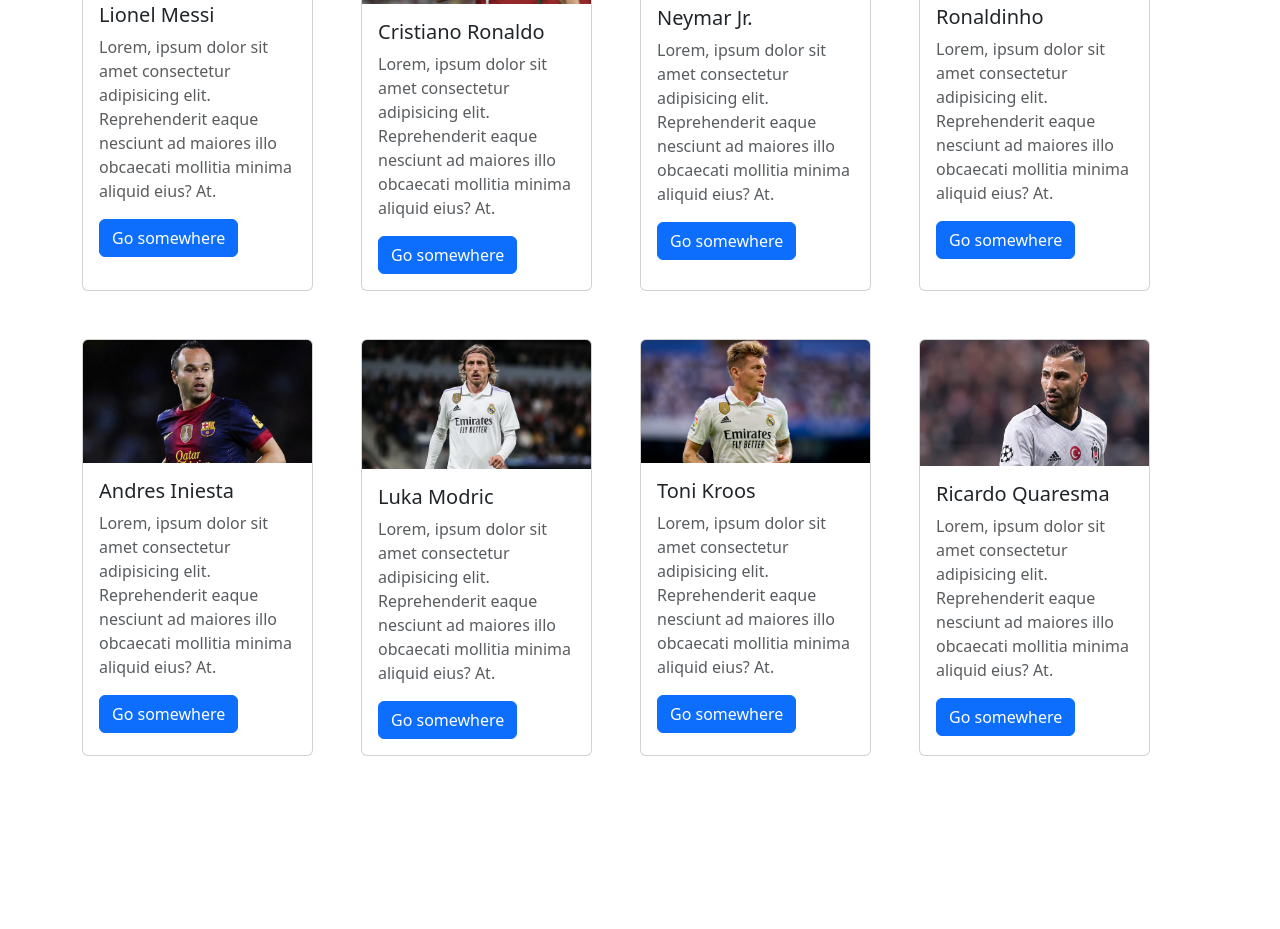
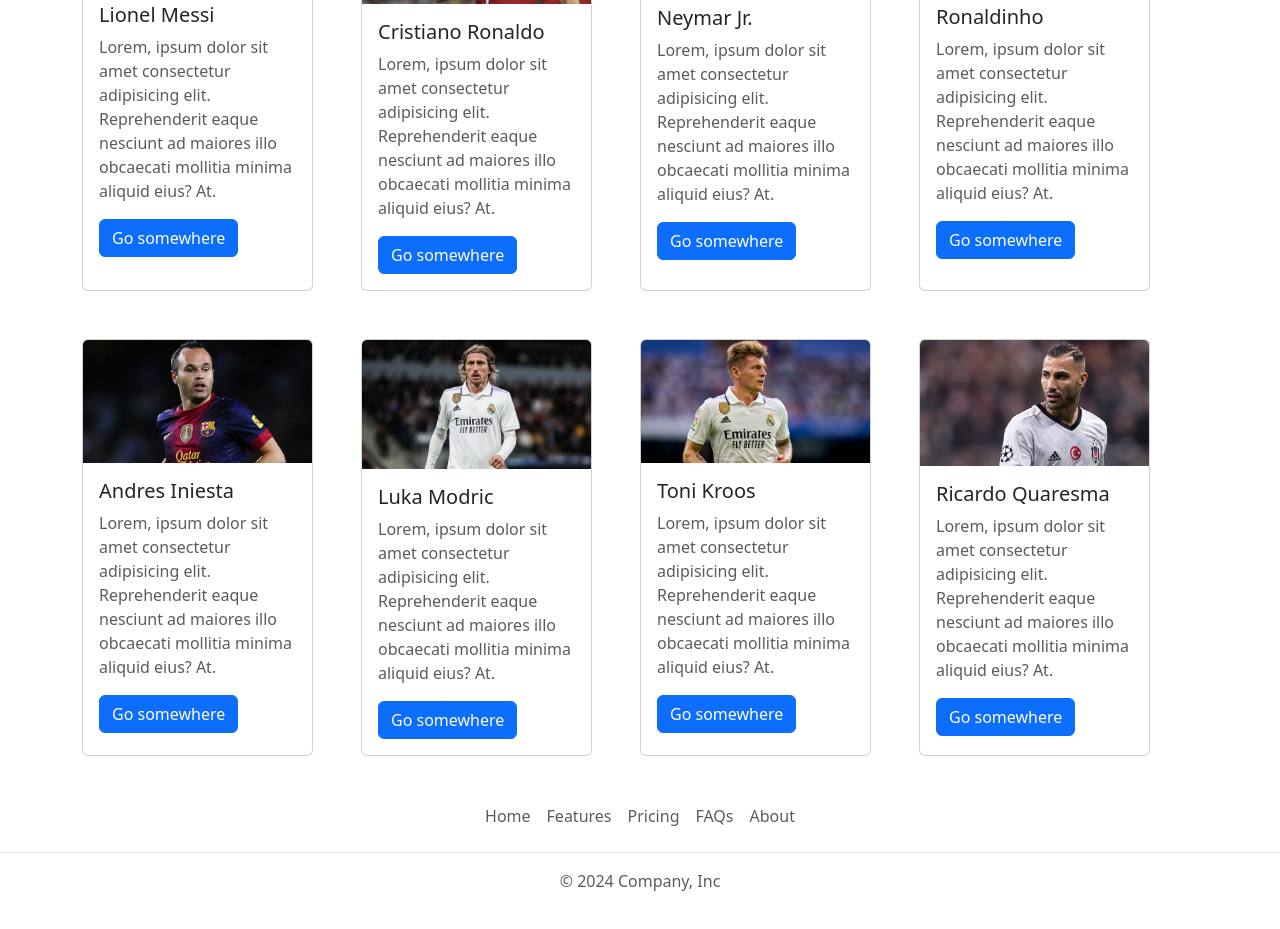
Before and after one commit to ufukseckinkorkut/first-bootstrap-project, a plain HTML site: page index.html in a window 1280 px wide. Shown: the part 408-1337 px from the top of the page. Before the commit the page ends 1164 px from the top, so only its background shows below. Drawn offline with nearby package versions, Linux system fonts and the light colour scheme.

Commit message:
added footer

```diff
--- a/index.html
+++ b/index.html
@@ -54,7 +54,6 @@
     <!-- Navbar Section End -->
 
     <!-- Main Content Section Start -->
-
     <div class="container mt-5">
         <h1 class="text-center">Football Cards</h1>
         <p class="text-muted text-center lead">You can find some Football Cards here! Lorem ipsum dolor sit amet
@@ -66,7 +65,8 @@
             <img src="messi.jpg" class="card-img-top" alt="...">
             <div class="card-body">
                 <h5 class="card-title">Lionel Messi</h5>
-                <p class="card-text text-muted">Lorem, ipsum dolor sit amet consectetur adipisicing elit. Reprehenderit eaque nesciunt ad maiores illo obcaecati mollitia minima aliquid eius? At.</p>
+                <p class="card-text text-muted">Lorem, ipsum dolor sit amet consectetur adipisicing elit. Reprehenderit
+                    eaque nesciunt ad maiores illo obcaecati mollitia minima aliquid eius? At.</p>
                 <a href="#" class="btn btn-primary">Go somewhere</a>
             </div>
         </div>
@@ -74,7 +74,8 @@
             <img src="ronaldo.jpg" class="card-img-top" alt="...">
             <div class="card-body">
                 <h5 class="card-title">Cristiano Ronaldo</h5>
-                <p class="card-text text-muted">Lorem, ipsum dolor sit amet consectetur adipisicing elit. Reprehenderit eaque nesciunt ad maiores illo obcaecati mollitia minima aliquid eius? At.</p>
+                <p class="card-text text-muted">Lorem, ipsum dolor sit amet consectetur adipisicing elit. Reprehenderit
+                    eaque nesciunt ad maiores illo obcaecati mollitia minima aliquid eius? At.</p>
                 <a href="#" class="btn btn-primary">Go somewhere</a>
             </div>
         </div>
@@ -82,7 +83,8 @@
             <img src="neymar.jpg" class="card-img-top" alt="...">
             <div class="card-body">
                 <h5 class="card-title">Neymar Jr.</h5>
-                <p class="card-text text-muted">Lorem, ipsum dolor sit amet consectetur adipisicing elit. Reprehenderit eaque nesciunt ad maiores illo obcaecati mollitia minima aliquid eius? At.</p>
+                <p class="card-text text-muted">Lorem, ipsum dolor sit amet consectetur adipisicing elit. Reprehenderit
+                    eaque nesciunt ad maiores illo obcaecati mollitia minima aliquid eius? At.</p>
                 <a href="#" class="btn btn-primary">Go somewhere</a>
             </div>
         </div>
@@ -90,7 +92,8 @@
             <img src="ronaldinho.jpg" class="card-img-top" alt="...">
             <div class="card-body">
                 <h5 class="card-title">Ronaldinho</h5>
-                <p class="card-text text-muted">Lorem, ipsum dolor sit amet consectetur adipisicing elit. Reprehenderit eaque nesciunt ad maiores illo obcaecati mollitia minima aliquid eius? At.</p>
+                <p class="card-text text-muted">Lorem, ipsum dolor sit amet consectetur adipisicing elit. Reprehenderit
+                    eaque nesciunt ad maiores illo obcaecati mollitia minima aliquid eius? At.</p>
                 <a href="#" class="btn btn-primary">Go somewhere</a>
             </div>
         </div>
@@ -101,7 +104,8 @@
             <img src="iniesta.jpg" class="card-img-top" alt="...">
             <div class="card-body">
                 <h5 class="card-title">Andres Iniesta</h5>
-                <p class="card-text text-muted">Lorem, ipsum dolor sit amet consectetur adipisicing elit. Reprehenderit eaque nesciunt ad maiores illo obcaecati mollitia minima aliquid eius? At.</p>
+                <p class="card-text text-muted">Lorem, ipsum dolor sit amet consectetur adipisicing elit. Reprehenderit
+                    eaque nesciunt ad maiores illo obcaecati mollitia minima aliquid eius? At.</p>
                 <a href="#" class="btn btn-primary">Go somewhere</a>
             </div>
         </div>
@@ -109,7 +113,8 @@
             <img src="modric.jpg" class="card-img-top" alt="...">
             <div class="card-body">
                 <h5 class="card-title">Luka Modric</h5>
-                <p class="card-text text-muted">Lorem, ipsum dolor sit amet consectetur adipisicing elit. Reprehenderit eaque nesciunt ad maiores illo obcaecati mollitia minima aliquid eius? At.</p>
+                <p class="card-text text-muted">Lorem, ipsum dolor sit amet consectetur adipisicing elit. Reprehenderit
+                    eaque nesciunt ad maiores illo obcaecati mollitia minima aliquid eius? At.</p>
                 <a href="#" class="btn btn-primary">Go somewhere</a>
             </div>
         </div>
@@ -117,7 +122,8 @@
             <img src="kroos.jpg" class="card-img-top" alt="...">
             <div class="card-body">
                 <h5 class="card-title">Toni Kroos</h5>
-                <p class="card-text text-muted">Lorem, ipsum dolor sit amet consectetur adipisicing elit. Reprehenderit eaque nesciunt ad maiores illo obcaecati mollitia minima aliquid eius? At.</p>
+                <p class="card-text text-muted">Lorem, ipsum dolor sit amet consectetur adipisicing elit. Reprehenderit
+                    eaque nesciunt ad maiores illo obcaecati mollitia minima aliquid eius? At.</p>
                 <a href="#" class="btn btn-primary">Go somewhere</a>
             </div>
         </div>
@@ -125,13 +131,26 @@
             <img src="quaresma.jpg" class="card-img-top" alt="...">
             <div class="card-body">
                 <h5 class="card-title">Ricardo Quaresma</h5>
-                <p class="card-text text-muted">Lorem, ipsum dolor sit amet consectetur adipisicing elit. Reprehenderit eaque nesciunt ad maiores illo obcaecati mollitia minima aliquid eius? At.</p>
+                <p class="card-text text-muted">Lorem, ipsum dolor sit amet consectetur adipisicing elit. Reprehenderit
+                    eaque nesciunt ad maiores illo obcaecati mollitia minima aliquid eius? At.</p>
                 <a href="#" class="btn btn-primary">Go somewhere</a>
             </div>
         </div>
     </div>
     <!-- Main Content Section End -->
 
+    <!-- Footer Start -->
+    <footer class="py-3 my-4">
+        <ul class="nav justify-content-center border-bottom pb-3 mb-3">
+            <li class="nav-item"><a href="#" class="nav-link px-2 text-body-secondary">Home</a></li>
+            <li class="nav-item"><a href="#" class="nav-link px-2 text-body-secondary">Features</a></li>
+            <li class="nav-item"><a href="#" class="nav-link px-2 text-body-secondary">Pricing</a></li>
+            <li class="nav-item"><a href="#" class="nav-link px-2 text-body-secondary">FAQs</a></li>
+            <li class="nav-item"><a href="#" class="nav-link px-2 text-body-secondary">About</a></li>
+        </ul>
+        <p class="text-center text-body-secondary">© 2024 Company, Inc</p>
+    </footer>
+    <!-- Footer End -->
 
 
 
```
